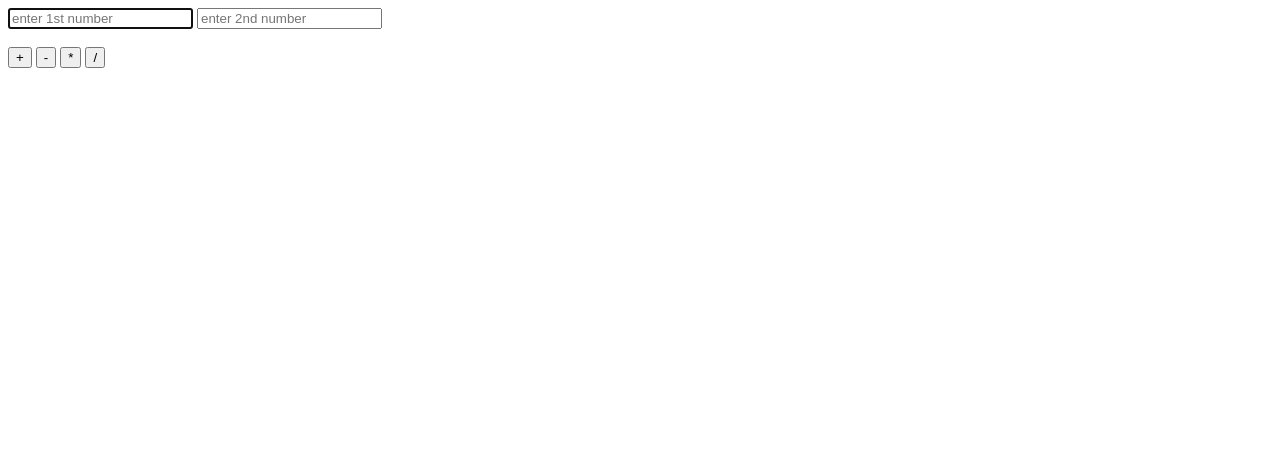
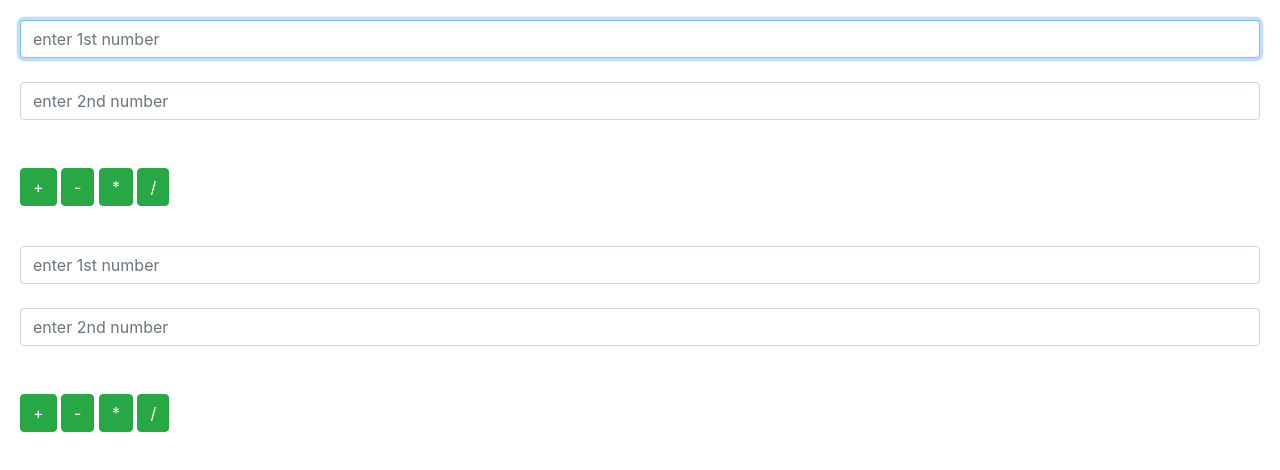
Before and after one commit to Sagar60/myfirstappbysagar, a website: page first/html/index.html in a window 1280 px wide. Drawn offline with nearby package versions, Linux system fonts and the light colour scheme.

Commit message:
Update index.html

```diff
--- a/first/html/index.html
+++ b/first/html/index.html
@@ -4,18 +4,32 @@
     <meta charset="UTF-8">
     <meta http-equiv="X-UA-Compatible" content="IE=edge">
     <meta name="viewport" content="width=device-width, initial-scale=1.0">
+    <link rel="stylesheet" href="https://maxcdn.bootstrapcdn.com/bootstrap/4.5.2/css/bootstrap.min.css">
+    <script src="https://ajax.googleapis.com/ajax/libs/jquery/3.5.1/jquery.min.js"></script>
+    <script src="https://cdnjs.cloudflare.com/ajax/libs/popper.js/1.16.0/umd/popper.min.js"></script>
+    <script src="https://maxcdn.bootstrapcdn.com/bootstrap/4.5.2/js/bootstrap.min.js"></script>
     <title>Sagar </title>
 </head>
 <body>
-    <form action="" method="POST">
-        <input type="text" placeholder="enter 1st number" name="q1" autofocus required>
-        <input type="text" placeholder="enter 2nd number" name="q2" required>
+    <form action="" method="POST" class="card-body">
+        <input type="text" placeholder="enter 1st number" name="q1" autofocus required class="form-control">
+        <br>
+        <input type="text" placeholder="enter 2nd number" name="q2" required class="form-control">
         <br><br>
-        <input type="submit" formaction="/cal/add" value="+">
-        <input type="submit" formaction="/cal/sub" value="-">
-        <input type="submit" formaction="/cal/mul" value="*">
-        <input type="submit" formaction="/cal/div" value="/">
+        <input type="submit" formaction="/cal/add" value="+" class="btn btn-success" >
+        <input type="submit" formaction="/cal/sub" value="-" class="btn btn-success">
+        <input type="submit" formaction="/cal/mul" value="*" class="btn btn-success">
+        <input type="submit" formaction="/cal/div" value="/" class="btn btn-success">
     </form>
-
+    <form action="" method="GET" class="card-body">
+        <input type="text" placeholder="enter 1st number" name="q1" autofocus required class="form-control">
+        <br>
+        <input type="text" placeholder="enter 2nd number" name="q2" required class="form-control">
+        <br><br>
+        <input type="submit" formaction="/cal/add" value="+" class="btn btn-success" >
+        <input type="submit" formaction="/cal/sub" value="-" class="btn btn-success">
+        <input type="submit" formaction="/cal/mul" value="*" class="btn btn-success">
+        <input type="submit" formaction="/cal/div" value="/" class="btn btn-success">
+    </form>
 </body>
 </html>
```
